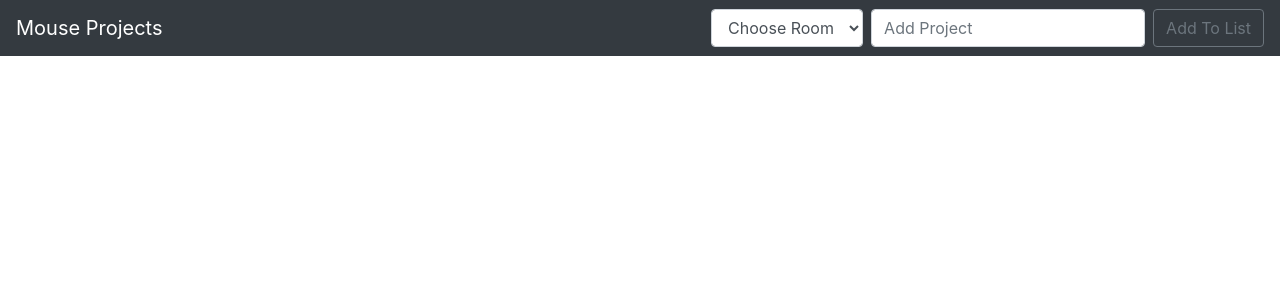
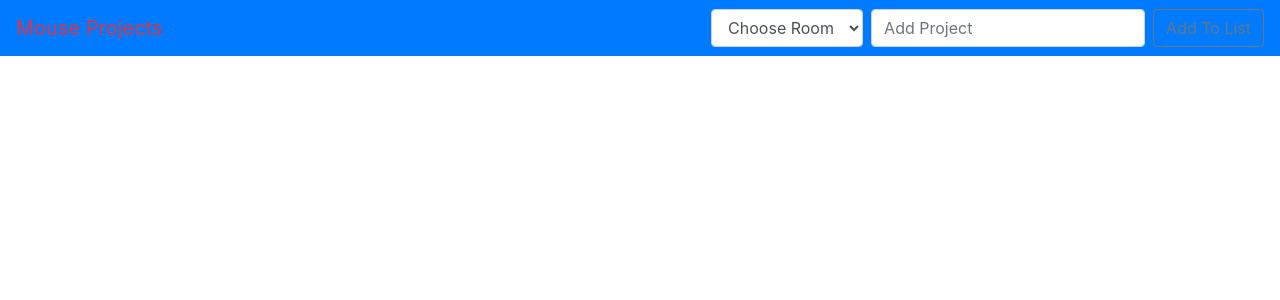
Before and after one commit to patthrasher/house-projects, a Django app: template todo/todo_list/templates/todo_list/edit.html in a window 1280 px wide. Shown: the top 300 px of the page. Run offline with Django 3.2, Linux system fonts and the light colour scheme; the template is opened without the code that fills it, so the values that code supplies are empty; some libraries are stand-ins or nearby versions.

Commit message:
playing with layout/bootstrap, deleted unneccessary file

```diff
--- a/todo/todo_list/templates/todo_list/base.html
+++ b/todo/todo_list/templates/todo_list/base.html
@@ -15,8 +15,8 @@
     <title>House Projects</title>
   </head>
   <body>
-    <nav class="navbar navbar-expand-lg navbar-dark bg-dark">
-  <a class="navbar-brand" href="{% url 'todo_list:home' %}">Mouse Projects</a>
+    <nav class="navbar navbar-expand-lg navbar-light bg-primary">
+  <a class="navbar-brand text-danger" href="{% url 'todo_list:home' %}">Mouse Projects</a>
   <button class="navbar-toggler" type="button" data-toggle="collapse" data-target="#navbarSupportedContent" aria-controls="navbarSupportedContent" aria-expanded="false" aria-label="Toggle navigation">
     <span class="navbar-toggler-icon"></span>
   </button>
```
Also changed, not shown: todo/todo_list/templates/todo_list/room.html (deleted, +0 -35 lines).
